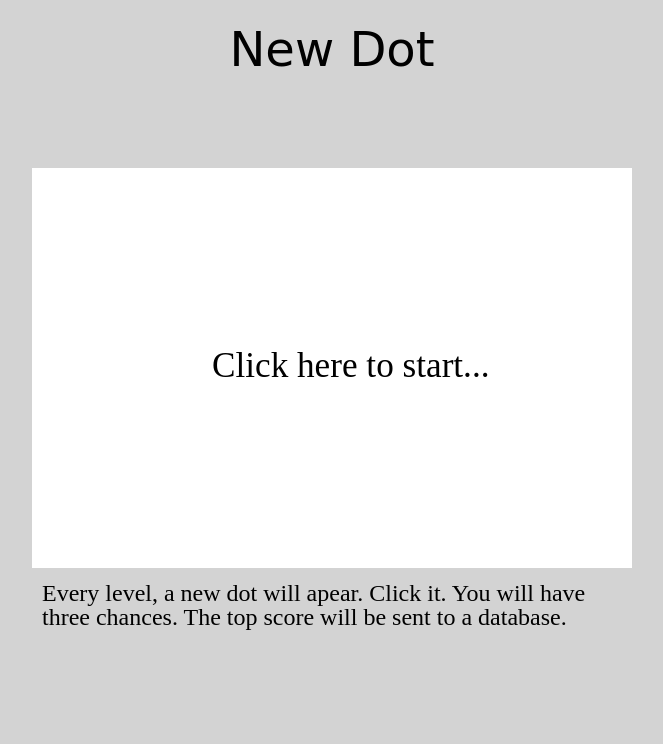
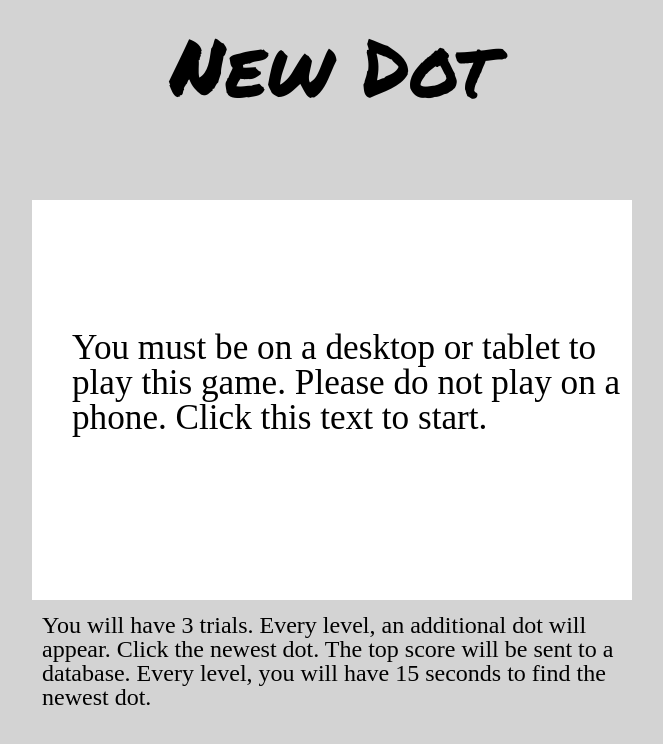
Before and after one commit to aidanvx/scienceProject, a plain HTML site: page index.html in a window 1280 px wide. Shown: the whole page, without its empty margins (308-971 px from the left). Drawn offline with nearby package versions, Linux system fonts and the light colour scheme.

Commit message:
Fixed font and instructions.

```diff
--- a/assets/css/style.css
+++ b/assets/css/style.css
@@ -4,8 +4,8 @@ body {
 }
 
 h1 {
-    font-family: 'Lobster', cursive;
-    font-size: 3em;
+    font-family: 'Permanent Marker', cursive;
+    font-size: 5em;
     color: black;
     margin: 25px;
 }
@@ -84,8 +84,8 @@ h1 {
 #startButton {
     position: absolute;
     display: inline-block;
-    top: 180px;
-    left: 180px;
+    top: 130px;
+    left: 40px;
     font-size: 2.2em;
     color: black;
     background-color:white;
--- a/index.html
+++ b/index.html
@@ -7,6 +7,7 @@
     <meta http-equiv="X-UA-Compatible" content="ie=edge">
     <title>Aidan's Science Project</title>
     <link rel="stylesheet" href="assets/css/reset.css">
+    <link href="https://fonts.googleapis.com/css?family=Permanent+Marker&display=swap" rel="stylesheet">
     <link rel="stylesheet" href="assets/css/style.css">
     <script src="https://ajax.googleapis.com/ajax/libs/jquery/3.3.1/jquery.min.js"></script>
     <script src = "https://www.gstatic.com/firebasejs/4.12.0/firebase.js"></script>
@@ -29,7 +30,8 @@
     <div id="gameBox">
         <div id="openingSplash">
             <div id="startButton">
-                <p>Click here to start...</p>
+                <p>You must be on a desktop or tablet to play this game. Please do not play on a phone. Click this text to start.
+                </p>
             </div>
         </div>
         <div id="runningGameBox">
@@ -52,7 +54,8 @@
             <div class="footerArea">
                 <div id="gameInstructions">
                     <p>
-                        Every level, a new dot will apear. Click it. You will have three chances. The top score will be sent to a database.
+                        You will have 3 trials. Every level, an additional dot will appear. Click the newest dot.
+                        The top score will be sent to a database. Every level, you will have 15 seconds to find the newest dot.
                     </p>
                 </div>
             </div>
```
